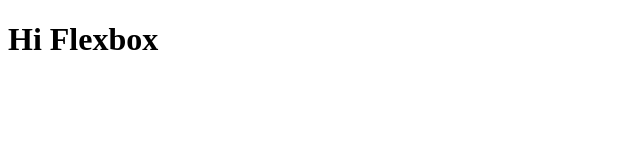
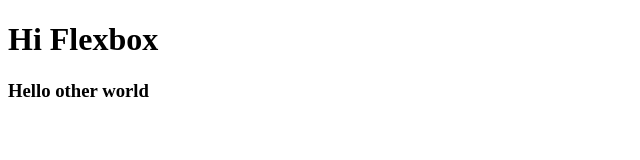
Before and after one commit to alex2chivas/new-flexbox, a plain HTML site: page index.html in a window 1280 px wide. Shown: the whole page, without its empty margins (0-640 px from the left). Drawn offline with Linux system fonts and the light colour scheme.

```diff
--- a/index.html
+++ b/index.html
@@ -8,5 +8,6 @@
 </head>
 <body>
     <h1>Hi Flexbox</h1>
+    <h3>Hello other world</h3>
 </body>
 </html>
```
